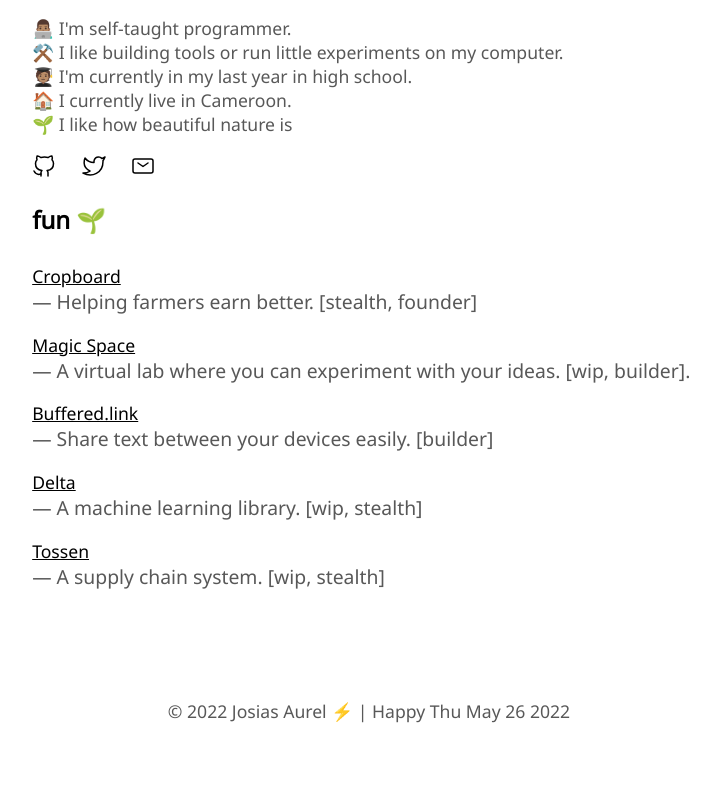
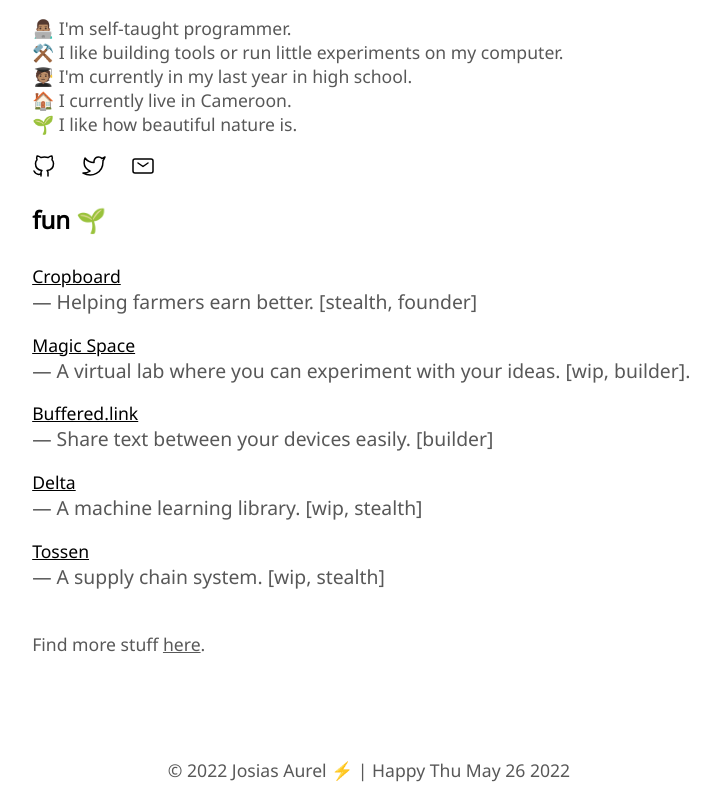
Before and after one commit to JosiasAurel/webspace, a Next.js app: page / in a window 1280 px wide. Shown: the part 429-1229 px from the top of the page, without its empty margins (271-991 px from the left). Before the commit the page ends 1170 px from the top, so only its background shows below. Built offline with nearby package versions, Linux system fonts and the light colour scheme.

Commit message:
install Next MDX

```diff
--- a/package.json
+++ b/package.json
@@ -24,6 +24,7 @@
   },
   "homepage": "https://github.com/JosiasAurel/josiasaureldev#readme",
   "dependencies": {
+    "@next/mdx": "^12.1.6",
     "deta": "^1.1.0",
     "next": "^12.1.6",
     "react": "^18.1.0",
--- a/pages/index.tsx
+++ b/pages/index.tsx
@@ -29,7 +29,7 @@ const Index: React.FC<Props> = (props): JSX.Element => {
                         <br />
                         🏠 I currently live in Cameroon.
                         <br />
-                        🌱 I like how beautiful nature is
+                        🌱 I like how beautiful nature is.
                     </p>
                 </div>
                 <span>
@@ -67,6 +67,9 @@ const Index: React.FC<Props> = (props): JSX.Element => {
                         })}
                     </div>
                 </div>
+                <p style={{
+                    display: "inline-block"
+                }}> Find more stuff <a href="https://github.com/JosiasAurel">here</a>.</p>
             </main>
 
             <Footer />
```
Also changed, not shown: public/josias.jpg, 1 other file (tests, documents, lock files or other folders).
